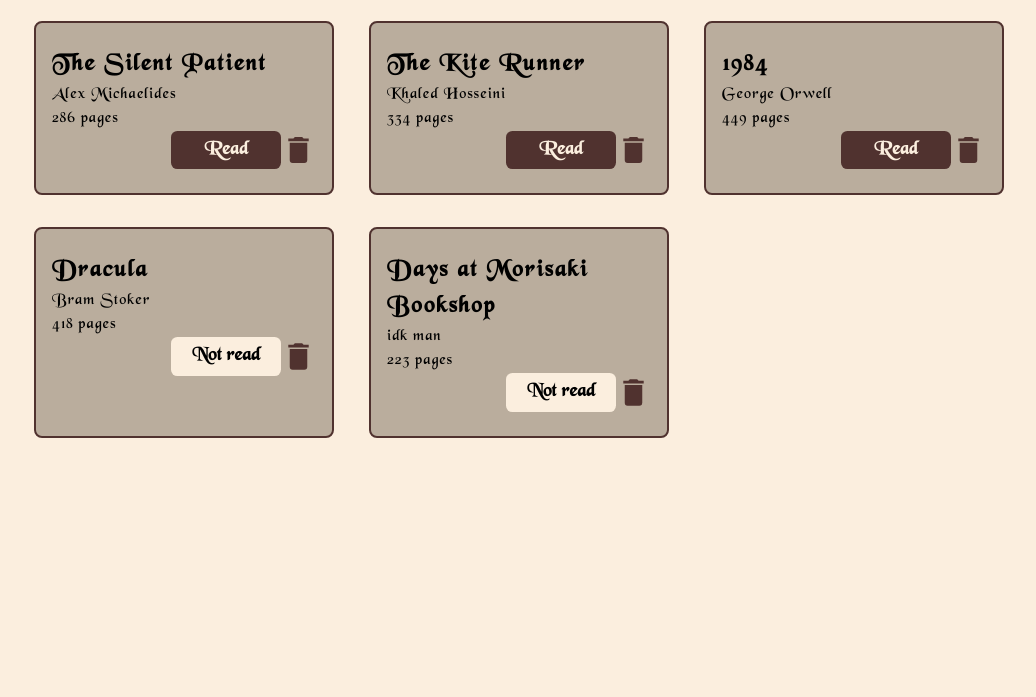
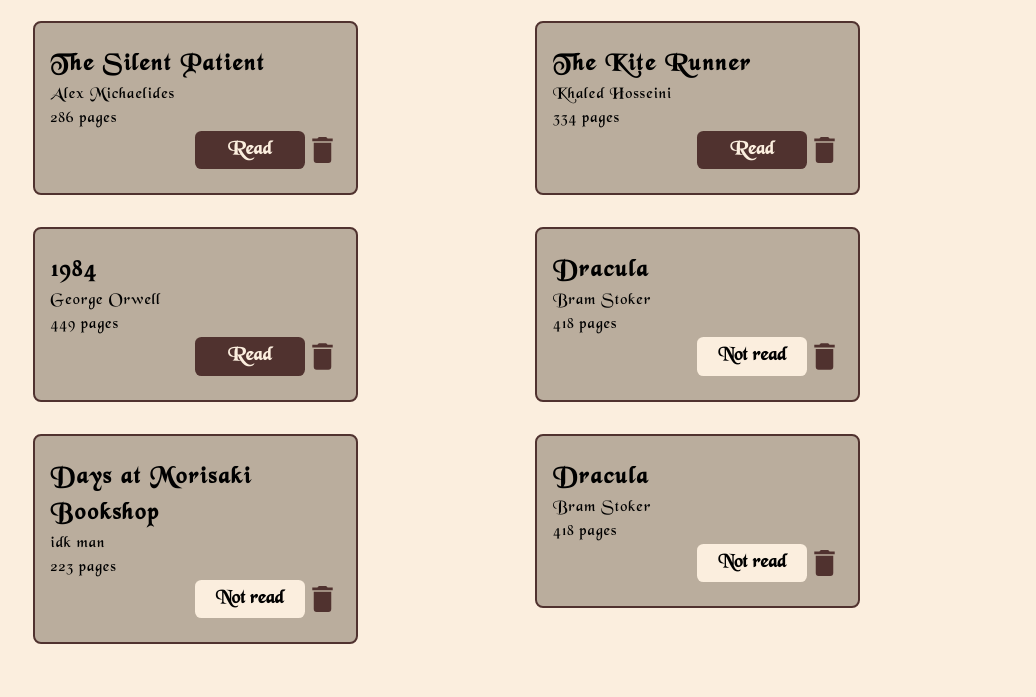
Before and after one commit to Infamous003/Library, a plain HTML site: page index.html in a window 1280 px wide. Shown: the part 103-800 px from the top of the page, without its empty margins (121-1157 px from the left). Drawn offline with Linux system fonts and the light colour scheme.

Commit message:
Code clean up and fixing css

```diff
--- a/script.js
+++ b/script.js
@@ -25,13 +25,6 @@ pagesEle.addEventListener('input', function(e) {
     this.value = this.value.replace(/[^0-9]/g, '');
 });
 
-// titleEle.addEventListener('input', (e) => {
-//     console.log(this.value);
-//     if(this.value == '' || this.value == null){
-//         alert('Name cannot be empty');
-//     }
-// });
-
 
 function Book(title, author, pages, haveRead){
     this.title = title;
@@ -48,12 +41,14 @@ const book2 = new Book('The Kite Runner', 'Khaled Hosseini', 334, true);
 const book3 = new Book('1984', 'George Orwell', 449, true);
 const book4 = new Book('Dracula', 'Bram Stoker', 418, false);
 const book5 = new Book('Days at Morisaki Bookshop', 'idk man', 223, false);
+const book6 = new Book('Dracula', 'Bram Stoker', 418, false);
 
 myLibrary.push(book1);
 myLibrary.push(book2);
 myLibrary.push(book3);
 myLibrary.push(book4);
 myLibrary.push(book5);
+myLibrary.push(book6);
 
 function getUserInput() {
     let title = title;
@@ -144,17 +139,6 @@ addBookBtn.addEventListener('click', () => {
 });
 
 form.addEventListener('submit', (e) => {
-    // let messages = []
-
-    // if(titleEle.value === '' || titleEle.value === null){
-    //     messages.push('Title is required');
-    // }
-
-    // if(messages.length > 0){
-    //     e.preventDefault();
-    // }
-    // addBoodToLibrary();
-    // showBook(myLibrary[myLibrary.length-1]);
     if(form.checkValidity()){
         addBoodToLibrary();
         form.reset();
@@ -206,5 +190,4 @@ readBtn.forEach((button) => {
 
 for (let i = 0; i < myLibrary.length; i++){
     showBook(myLibrary[i]);
-    // console.log(myLibrary[i])
 }
--- a/styles.css
+++ b/styles.css
@@ -21,7 +21,7 @@ header {
     justify-content: space-between;
     align-items: center;
     margin-bottom: 2rem;
-    padding: 0 2rem;
+    /* padding: 0 1rem; */
 }
 
 header, main {
@@ -52,26 +52,22 @@ header #title{
 
 .container {
     display: grid;
-    gap: 2rem;
-}
-
-
-.container {
-    display: grid;
-    grid-template-columns: repeat(auto-fit, minmax(300px, 1fr));
+    grid-template-columns: repeat(auto-fit, minmax(325px, 1fr));
     justify-content: space-around;
     gap: 2rem;
 }
 
 .card {
+    display: flex;
+    flex-direction: column;
     background-color: var(--card-bg-color);
-    justify-self: center;
+    /* justify-self: space-between; */
+    align-items: stretch;
     border: 2px solid var(--btn-bg-color);
     border-radius: 0.5rem;
-    width:300px;
+    width:325px;
     padding: 1.5rem 1rem;
-    display: flex;
-    flex-direction: column;
+    height: max-content;
 }
 
 h2 {
@@ -87,7 +83,6 @@ p {
 }
 
 .btn-container > button {
-
     font-weight: bold;
     border: none;
     border-radius: 0.4rem;
```
